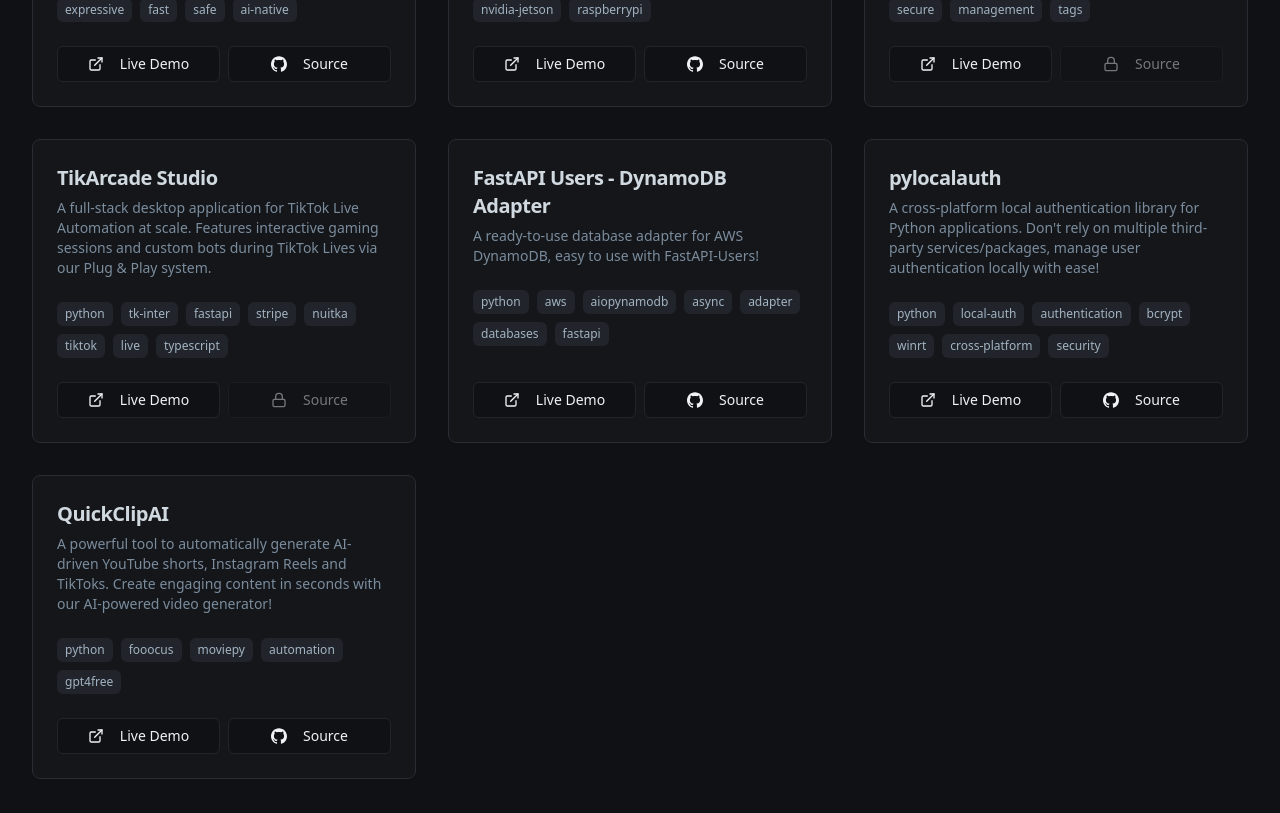
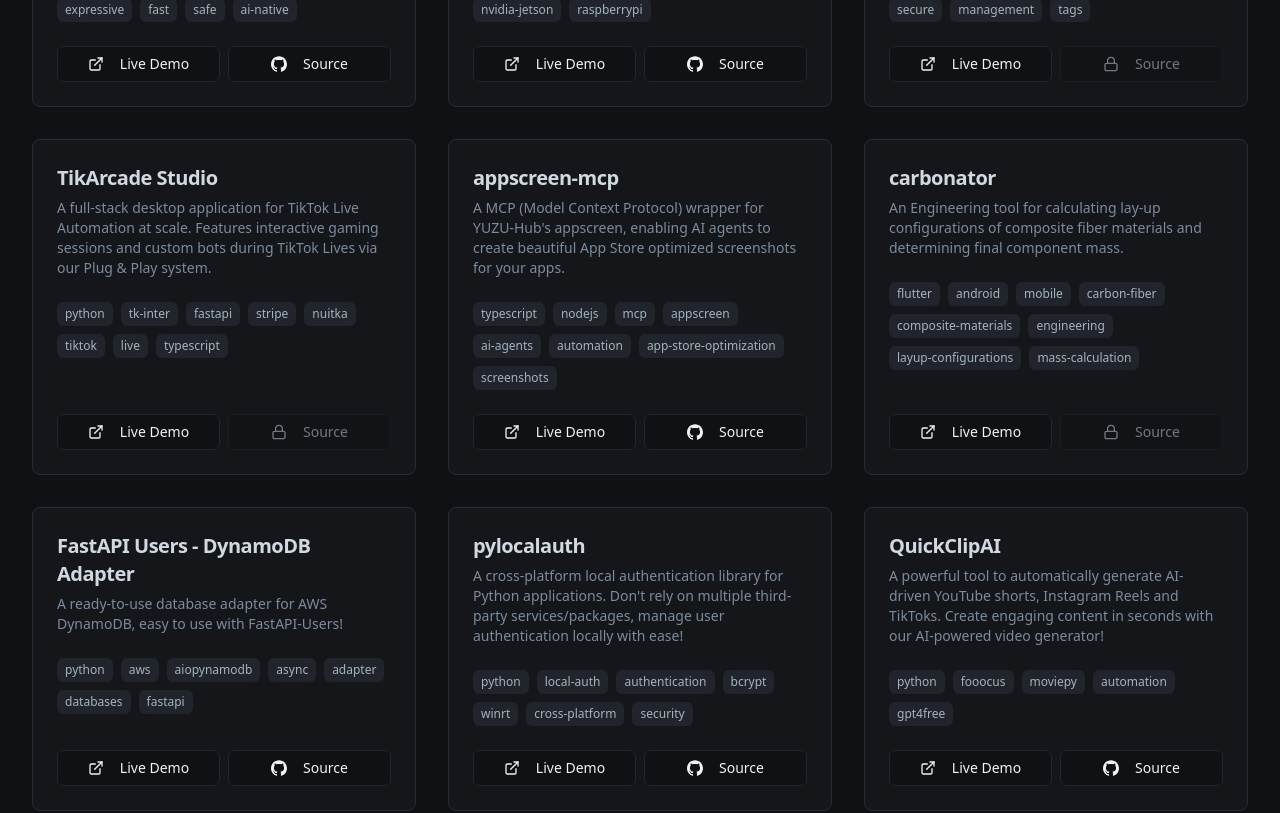
Before and after one commit to AppSolves/appsolves.dev, a React (Vite) app: page / in a window 1280 px wide. Shown: the part 2500-3313 px from the top of the page. Built offline with nearby package versions, Linux system fonts and the light colour scheme; no server answers.

Commit message:
feat: enhance legal pages with dynamic loading and skeleton UI for privacy policy and terms and conditions feat: add new projects "appscreen-mcp" and "carbonator" to ProjectsSection style: update HTML structure and CSS for improved styling and accessibility

```diff
--- a/index.html
+++ b/index.html
@@ -1,25 +1,21 @@
 <!doctype html>
-<html lang="en">
+<html lang="en" class="dark" style="background-color: #101116;">
+
 <head>
   <meta charset="UTF-8" />
   <meta name="viewport" content="width=device-width, initial-scale=1.0" />
 
+  <meta name="color-scheme" content="dark" />
+  <meta name="theme-color" content="#101116" />
+
   <!-- Security Headers -->
   <meta http-equiv="X-Content-Type-Options" content="nosniff" />
   <meta http-equiv="X-Frame-Options" content="DENY" />
-    <meta
-      http-equiv="Referrer-Policy"
-      content="strict-origin-when-cross-origin"
-    />
-    <meta
-      http-equiv="Permissions-Policy"
-      content="geolocation=(), microphone=(), camera=()"
-    />
+  <meta http-equiv="Referrer-Policy" content="strict-origin-when-cross-origin" />
+  <meta http-equiv="Permissions-Policy" content="geolocation=(), microphone=(), camera=()" />
 
   <!-- Content Security Policy -->
-    <meta
-      http-equiv="Content-Security-Policy"
-      content="
+  <meta http-equiv="Content-Security-Policy" content="
       default-src 'self';
       script-src 'self' 'unsafe-inline' 'unsafe-eval';
       style-src 'self' 'unsafe-inline' fonts.googleapis.com https://raw.githubusercontent.com/tiangolo/tiangolo.com/refs/heads/master/docs/css/termynal.css https://raw.githubusercontent.com/tiangolo/tiangolo.com/refs/heads/master/docs/css/custom.css;
@@ -27,33 +23,21 @@
       img-src 'self' data: https:;
       connect-src 'self' https://github-readme-stats.vercel.app/api https://raw.githubusercontent.com/tiangolo/tiangolo.com/refs/heads/master/docs/css/termynal.css https://raw.githubusercontent.com/tiangolo/tiangolo.com/refs/heads/master/docs/css/custom.css;
       frame-src 'self' https://github.com https://*.github.com;
-    "
-    />
+    " />
 
   <!-- Bot Detection Meta Tags -->
-    <meta
-      name="robots"
-      content="index, follow, max-snippet:150, max-image-preview:large"
-    />
+  <meta name="robots" content="index, follow, max-snippet:150, max-image-preview:large" />
   <meta name="googlebot" content="index, follow" />
   <meta name="bingbot" content="index, follow" />
 
   <title>AppSolves</title>
   <meta name="description" content="The official AppSolves website" />
   <meta name="author" content="AppSolves" />
-    <meta
-      name="keywords"
-      content="full-stack developer, python, docker, pytorch, machine-learning, tensorflow, flutter, apps, aws"
-    />
+  <meta name="keywords"
+    content="full-stack developer, python, docker, pytorch, machine-learning, tensorflow, flutter, apps, aws" />
 
-    <meta
-      property="og:title"
-      content="AppSolves - Full-Stack Developer & Deep Learning Engineer"
-    />
-    <meta
-      property="og:description"
-      content="Smart solutions for applications and games."
-    />
+  <meta property="og:title" content="AppSolves - Full-Stack Developer & Deep Learning Engineer" />
+  <meta property="og:description" content="Smart solutions for applications and games." />
   <meta property="og:type" content="website" />
   <meta property="og:image" content="https://appsolves.dev/wordmark.png" />
 
@@ -66,8 +50,9 @@
   <meta name="x-twitter:image" content="https://appsolves.dev/wordmark.png" />
 </head>
 
-  <body>
+<body style="background-color: #101116;">
   <div id="root"></div>
   <script type="module" src="/src/main.tsx"></script>
 </body>
+
 </html>
--- a/src/components/ui/projects-section.tsx
+++ b/src/components/ui/projects-section.tsx
@@ -86,6 +86,40 @@
         "typescript",
       ],
       liveUrl: "https://tikarcade.appsolves.dev",
+      githubUrl: null,
+    },
+    {
+      title: "appscreen-mcp",
+      description:
+        "A MCP (Model Context Protocol) wrapper for YUZU-Hub's appscreen, enabling AI agents to create beautiful App Store optimized screenshots for your apps.",
+      tech: [
+        "typescript",
+        "nodejs",
+        "mcp",
+        "appscreen",
+        "ai-agents",
+        "automation",
+        "app-store-optimization",
+        "screenshots",
+      ],
+      liveUrl: "https://appsolves.github.io/appscreen-mcp",
+      githubUrl: "https://github.com/AppSolves/appscreen-mcp",
+    },
+    {
+      title: "carbonator",
+      description:
+        "An Engineering tool for calculating lay-up configurations of composite fiber materials and determining final component mass.",
+      tech: [
+        "flutter",
+        "android",
+        "mobile",
+        "carbon-fiber",
+        "composite-materials",
+        "engineering",
+        "layup-configurations",
+        "mass-calculation",
+      ],
+      liveUrl: "https://play.google.com/store/apps/details?id=dev.appsolves.carbonator",
       githubUrl: null,
     },
     {
--- a/src/pages/legal/privacy_policy.tsx
+++ b/src/pages/legal/privacy_policy.tsx
@@ -1,14 +1,56 @@
 import Footer from "@/components/ui/footer";
 import Navigation from "@/components/ui/navigation";
-import privacyText from "@legal/privacy_policy.md?raw";
+import { useEffect, useState } from "react";
 import ReactMarkdown from "react-markdown";
 
+function MarkdownSkeleton() {
+  return (
+    <div className="animate-pulse space-y-4 not-prose">
+      <div className="h-10 w-2/3 rounded bg-muted" />
+      <div className="h-4 w-full rounded bg-muted" />
+      <div className="h-4 w-5/6 rounded bg-muted" />
+      <div className="h-4 w-4/6 rounded bg-muted" />
+
+      <div className="h-7 w-1/2 rounded bg-muted mt-10" />
+      <div className="h-4 w-full rounded bg-muted" />
+      <div className="h-4 w-11/12 rounded bg-muted" />
+      <div className="h-4 w-3/4 rounded bg-muted" />
+
+      <div className="h-7 w-1/3 rounded bg-muted mt-10" />
+      <div className="h-4 w-full rounded bg-muted" />
+      <div className="h-4 w-2/3 rounded bg-muted" />
+    </div>
+  );
+}
+
 export default function PrivacyPolicy() {
+  const [privacyText, setPrivacyText] = useState<string | null>(null);
+
+  useEffect(() => {
+    fetch("/legal/privacy_policy.md")
+      .then((res) => {
+        if (!res.ok) {
+          throw new Error("Failed to load privacy policy");
+        }
+
+        return res.text();
+      })
+      .then(setPrivacyText)
+      .catch((error) => {
+        console.error(error);
+        setPrivacyText("# Privacy Policy\n\nCould not load privacy policy.");
+      });
+  }, []);
+
   return (
     <div className="dark min-h-screen bg-background">
       <Navigation />
-      <main className="prose prose-lg dark:prose-invert mx-auto pt-16 px-8 [@media(min-width:655px)]:px-0 mt-20 mb-16 transition-all duration-300">
-        <ReactMarkdown>{privacyText}</ReactMarkdown>
+      <main className="prose prose-lg dark:prose-invert mx-auto pt-16 px-8 [@media(min-width:655px)]:px-0 mt-20 mb-16 transition-all duration-300 min-h-[60vh]">
+        {privacyText === null ? (
+          <MarkdownSkeleton />
+        ) : (
+          <ReactMarkdown>{privacyText}</ReactMarkdown>
+        )}
       </main>
       <Footer />
     </div>
--- a/src/pages/legal/terms_and_conditions.tsx
+++ b/src/pages/legal/terms_and_conditions.tsx
@@ -1,14 +1,56 @@
 import Footer from "@/components/ui/footer";
 import Navigation from "@/components/ui/navigation";
-import tacText from "@legal/terms_and_conditions.md?raw";
+import { useEffect, useState } from "react";
 import ReactMarkdown from "react-markdown";
 
+function MarkdownSkeleton() {
+  return (
+    <div className="animate-pulse space-y-4 not-prose">
+      <div className="h-10 w-2/3 rounded bg-muted" />
+      <div className="h-4 w-full rounded bg-muted" />
+      <div className="h-4 w-5/6 rounded bg-muted" />
+      <div className="h-4 w-4/6 rounded bg-muted" />
+
+      <div className="h-7 w-1/2 rounded bg-muted mt-10" />
+      <div className="h-4 w-full rounded bg-muted" />
+      <div className="h-4 w-11/12 rounded bg-muted" />
+      <div className="h-4 w-3/4 rounded bg-muted" />
+
+      <div className="h-7 w-1/3 rounded bg-muted mt-10" />
+      <div className="h-4 w-full rounded bg-muted" />
+      <div className="h-4 w-2/3 rounded bg-muted" />
+    </div>
+  );
+}
+
 export default function TermsAndConditions() {
+  const [tacText, setTacText] = useState<string | null>(null);
+
+  useEffect(() => {
+    fetch("/legal/terms_and_conditions.md")
+      .then((res) => {
+        if (!res.ok) {
+          throw new Error("Failed to load terms and conditions");
+        }
+
+        return res.text();
+      })
+      .then(setTacText)
+      .catch((error) => {
+        console.error(error);
+        setTacText("# Terms and Conditions\n\nCould not load terms and conditions.");
+      });
+  }, []);
+
   return (
     <div className="dark min-h-screen bg-background">
       <Navigation />
-      <main className="prose prose-lg dark:prose-invert mx-auto pt-16 px-8 [@media(min-width:655px)]:px-0 mt-20 mb-16 transition-all duration-300">
-        <ReactMarkdown>{tacText}</ReactMarkdown>
+      <main className="prose prose-lg dark:prose-invert mx-auto pt-16 px-8 [@media(min-width:655px)]:px-0 mt-20 mb-16 transition-all duration-300 min-h-[60vh]">
+        {tacText === null ? (
+          <MarkdownSkeleton />
+        ) : (
+          <ReactMarkdown>{tacText}</ReactMarkdown>
+        )}
       </main>
       <Footer />
     </div>
```
Also changed, not shown: src/css/index.css (+11 -9 lines). Lines whose indentation alone changed are shown as unchanged.
